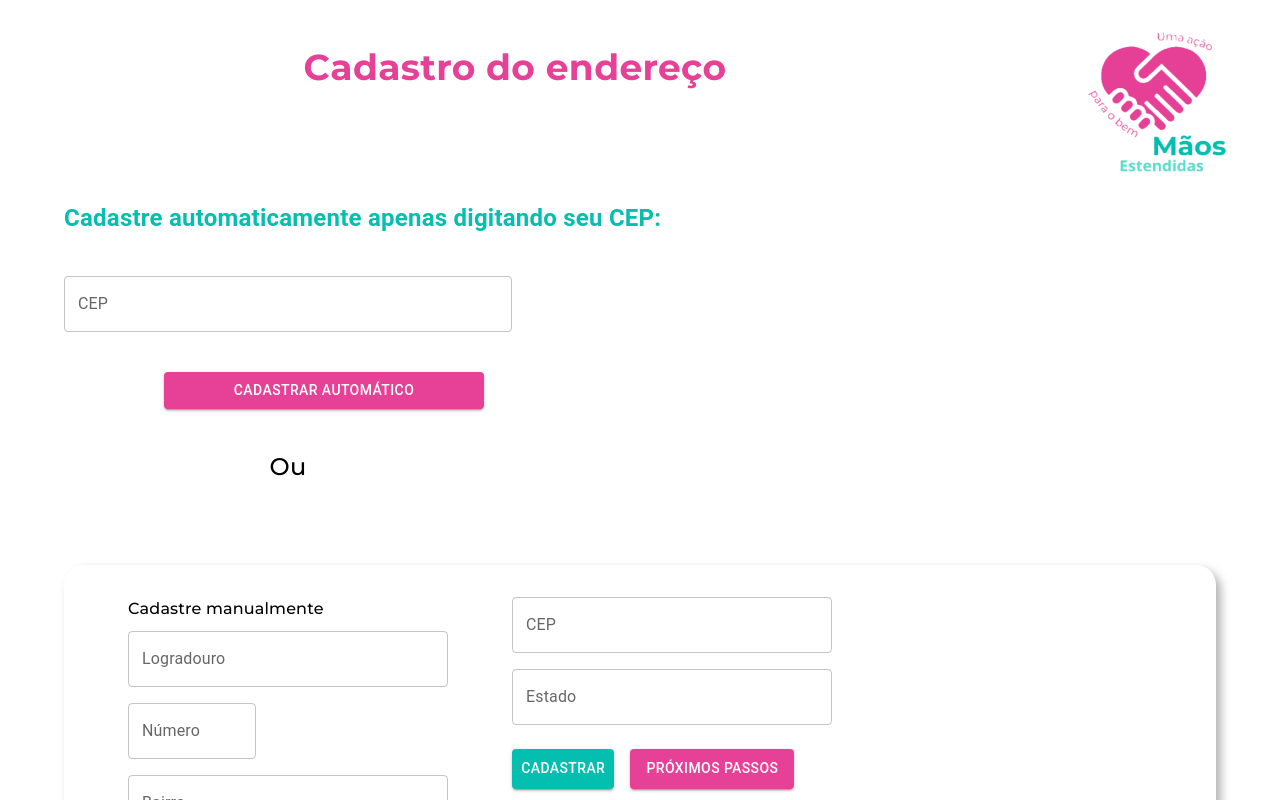
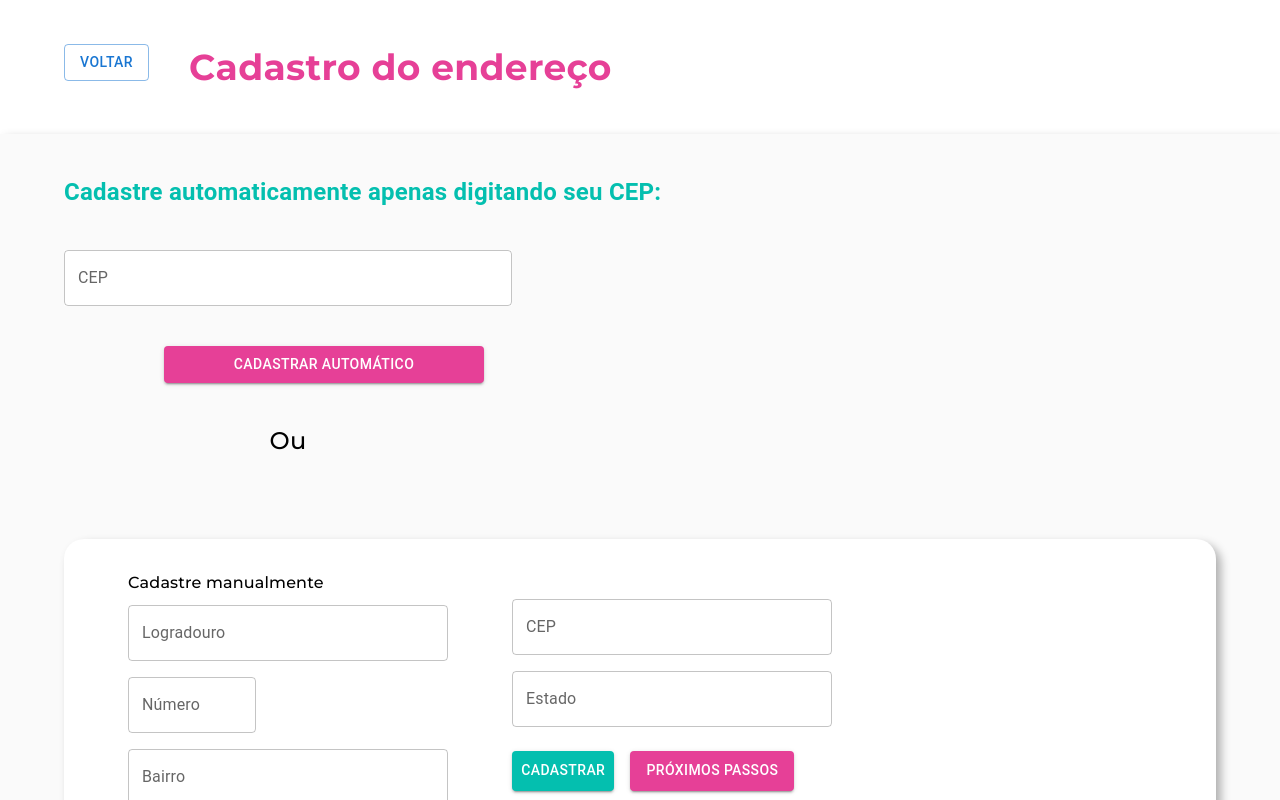
Before and after one commit to AmandaPiva/MaosEstendidas-FrontEnd, a React (Vite) app: page /Endereco in a window 1280 px wide. Shown: the top 800 px of the page. Built offline with nearby package versions, Linux system fonts and the light colour scheme.

Commit message:
Finalização da montagem da página de cadastro de endereços

```diff
--- a/src/Endereco/Endereco.jsx
+++ b/src/Endereco/Endereco.jsx
@@ -15,31 +15,37 @@ function Endereco() {
         }}
       >
         <Box sx={{ display: "flex", flexDirection: "row" }}>
+          <Box sx={{ marginTop: "5.5vh", marginLeft: "5vw" }}>
+            <Button variant="outlined">Voltar</Button>
+          </Box>
+
           <Typography
             sx={{
               fontSize: "36px",
               fontWeight: "600",
               color: "#E64097",
               fontFamily: "montserrat",
-              margin: "5vh auto",
+              margin: "5vh ",
+              textAlign: "center",
             }}
           >
             Cadastro do endereço
           </Typography>
-
-          <img
-            width={200}
-            src={Logo}
-            alt="logo"
-            style={{
-              borderRadius: "500px",
-              width: "250px",
-              height: "200px",
-            }}
-          />
         </Box>
 
-        <Box sx={{ display: "flex", flexDirection: "column", width: "50vw" }}>
+        <Box
+          sx={{
+            boxShadow: "5px 5px 10px rgba(0, 0, 0, 0.3)",
+            backgroundColor: "#FAFAFA",
+          }}
+        >
+          <Box
+            sx={{
+              display: "flex",
+              flexDirection: "column",
+              width: "50vw",
+            }}
+          >
             <Typography
               sx={{
                 fontSize: "24px",
@@ -47,6 +53,7 @@ function Endereco() {
                 color: "#04BFAF",
                 paddingLeft: "5vw",
                 width: "50vw",
+                marginTop: "5vh",
               }}
             >
               Cadastre automaticamente apenas digitando seu CEP:
@@ -109,6 +116,7 @@ function Endereco() {
               width: "90vw",
               margin: "10vh auto",
               borderRadius: "20px",
+              backgroundColor: "#FFFFFF",
             }}
           >
             {/**LADO ESQUERDO */}
@@ -184,6 +192,7 @@ function Endereco() {
                 sx={{
                   width: "25vw",
                   backgroundColor: "#FFFFFF",
+                  marginTop: "3.5vh",
                 }}
                 id="outlined-basic"
                 label="CEP"
@@ -218,6 +227,7 @@ function Endereco() {
                 >
                   Cadastrar
                 </Button>
+                {/*FAZER VERIFICAÇÃO DE HABILITAR O BOTÃO DE PROXIMOS PASSOS SÓ APÓS CADASTRAR */}
                 <Button
                   variant="contained"
                   sx={{
@@ -235,6 +245,7 @@ function Endereco() {
             </Box>
           </Box>
         </Box>
+      </Box>
     </>
   );
 }
```
Lines whose indentation alone changed are shown as unchanged.
